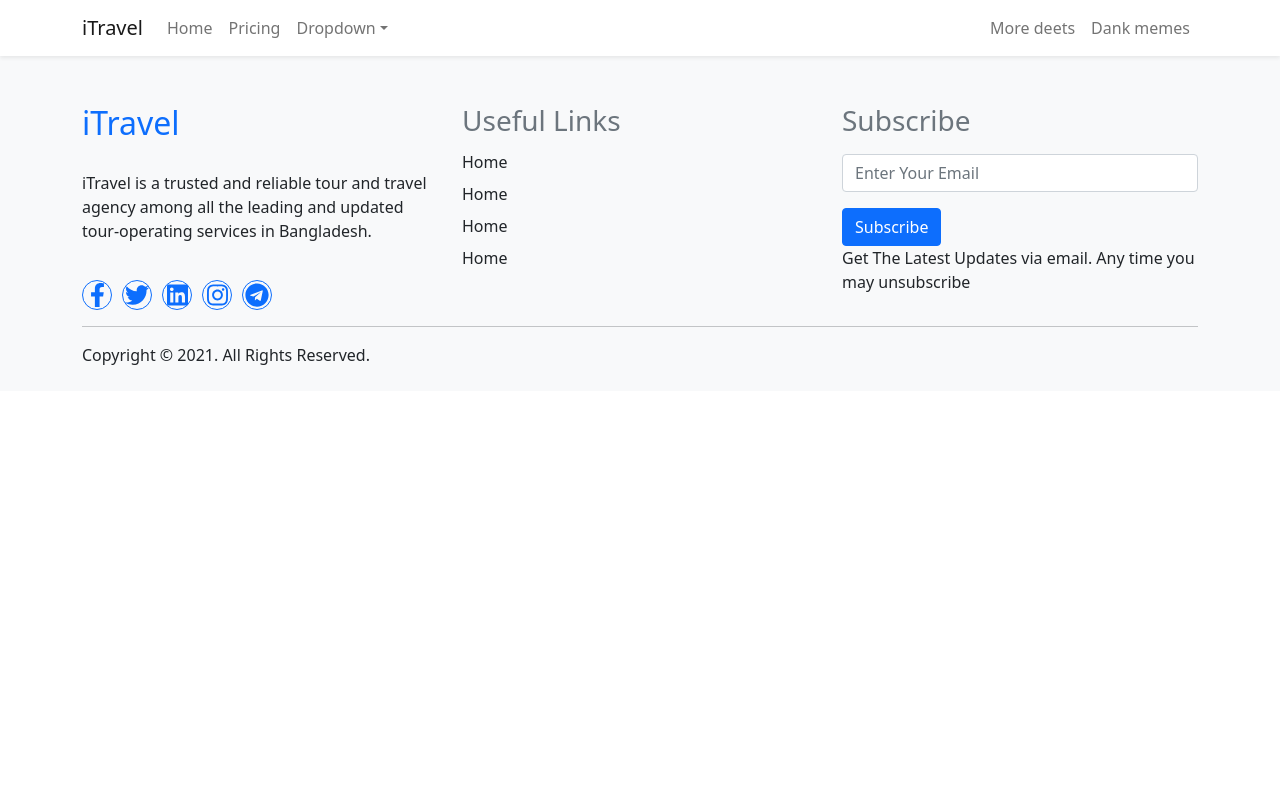
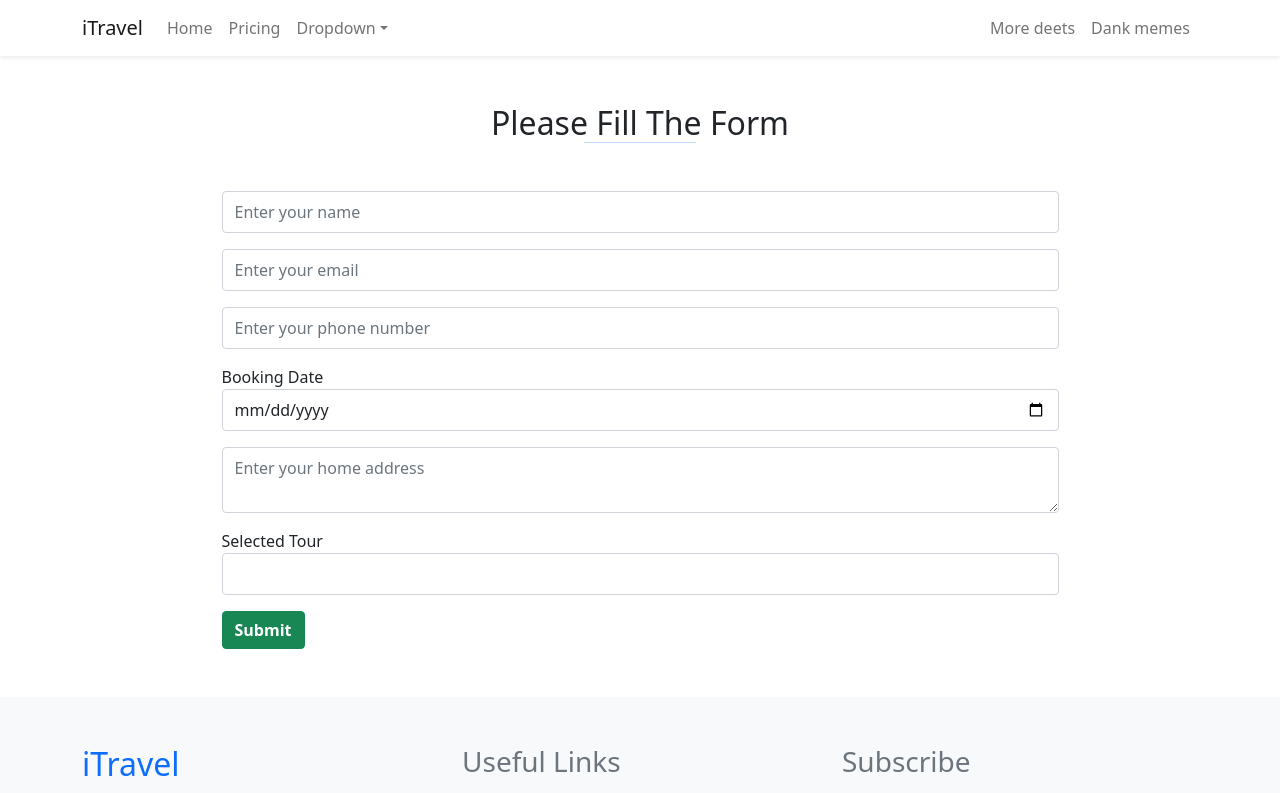
Before and after one commit to wdmahbubur/tourism-or-delivery-website-client-side, a React (Create React App) app: page /order in a window 1280 px wide. Shown: the top 793 px of the page. Built offline with nearby package versions, Linux system fonts and the light colour scheme.

Commit message:
order page added

```diff
--- a/package.json
+++ b/package.json
@@ -15,6 +15,7 @@
     "react": "^17.0.2",
     "react-bootstrap": "^2.0.0",
     "react-dom": "^17.0.2",
+    "react-hook-form": "^7.18.0",
     "react-router-dom": "^5.3.0",
     "react-scripts": "4.0.3",
     "web-vitals": "^1.0.1"
--- a/src/App.js
+++ b/src/App.js
@@ -4,6 +4,7 @@ import 'bootstrap/dist/css/bootstrap.min.css';
 import { BrowserRouter as Router, Switch, Route } from 'react-router-dom';
 import Home from './components/pages/Home/Home';
 import Footer from './components/Footer/Footer';
+import Order from './components/pages/Order/Order';
 function App() {
   return (
     <div>
@@ -13,6 +14,9 @@ function App() {
           <Route exact path='/'>
             <Home></Home>
           </Route>
+          <Route path='/order'>
+            <Order></Order>
+          </Route>
         </Switch>
         <Footer></Footer>
       </Router>
--- /dev/null
+++ b/src/components/pages/Order/Order.js
@@ -0,0 +1,37 @@
+import React from 'react';
+import { Container } from 'react-bootstrap';
+import { useForm } from "react-hook-form";
+
+const Order = () => {
+    const { register, handleSubmit } = useForm();
+    const onSubmit = data => console.log(data);
+    return (
+        <div className="py-5">
+            <Container>
+                <div className="text-center mb-5 section-header">
+                    <h2 className="my-0">Please Fill The Form</h2>
+                    <hr className="mx-auto my-0 text-primary rounded" />
+                </div>
+                <form onSubmit={handleSubmit(onSubmit)} className="w-75 mx-auto">
+                    <input {...register("name", { required: true })} className="form-control my-3 py-2" placeholder="Enter your name" />
+                    <input type="email" {...register("email")} className="form-control my-3 py-2" placeholder="Enter your email" />
+                    <input type="number" {...register("phone", { required: true })} className="form-control my-3 py-2" placeholder="Enter your phone number" />
+                    <div>
+                        <label htmlFor="">Booking Date</label>
+                        <input type="date" {...register("bookingDate", { required: true })} className="form-control py-2" />
+                    </div>
+
+                    <textarea {...register("address", { required: true })} className="form-control my-3 py-2" placeholder="Enter your home address"></textarea>
+
+                    <div className="my-3">
+                        <label htmlFor="">Selected Tour</label>
+                        <input type="text" {...register("tour", { required: true })} className="form-control py-2" />
+                    </div>
+                    <input type="submit" className="btn btn-success fw-bold" />
+                </form>
+            </Container>
+        </div>
+    );
+};
+
+export default Order;
```
Also changed, not shown: src/components/pages/Login/Login.js (added, +11 -0 lines), 2 other files (tests, documents, lock files or other folders).
